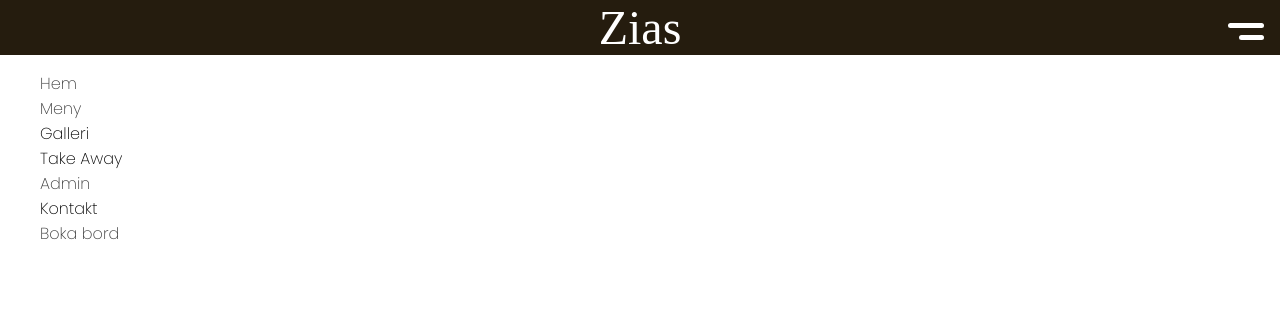
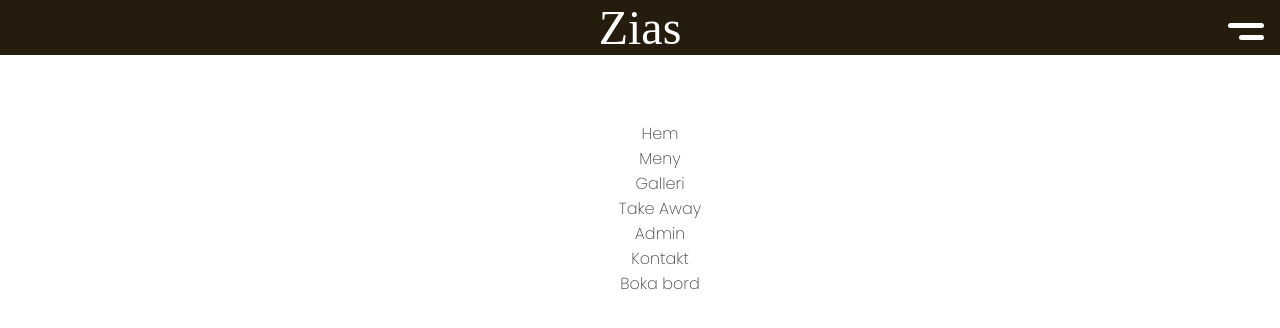
Before and after one commit to wahlstrommm/react-restaurant-app, a React (Create React App) app: page /navbar in a window 1280 px wide. Shown: the top 328 px of the page. Built offline with nearby package versions, Linux system fonts and the light colour scheme; a web font is replaced by a local one.

Commit message:
navbar styled and changed for better accessibility

```diff
--- a/src/components/navbar/navbar.css
+++ b/src/components/navbar/navbar.css
@@ -1,3 +1,12 @@
+.navbar {
+    position: relative;
+    width: 20%;
+    top: 50px;
+    left: 40%;
+    text-align: center;
+
+}
+
 a {
     text-decoration: none;
     color: #3C3C3C;
--- a/src/components/navbar/navbar.tsx
+++ b/src/components/navbar/navbar.tsx
@@ -1,26 +1,39 @@
 import React from "react";
 import "./navbar.css";
-import { Link } from "react-router-dom";
+import { Link, useNavigate } from "react-router-dom";
 import { Li } from "../../styled components/Li";
 
 export default function Navbar() {
+  const navigate = useNavigate();
   return (
     <nav className="navbar">
       <ul>
-        <Li>
-          <Link to="/">Hem</Link>
+        <Li
+          onClick={() => {
+            navigate("/");
+          }}>
+          Hem
         </Li>
-        <Li>
-          <Link to="/menu">Meny</Link>
+        <Li
+          onClick={() => {
+            navigate("/menu");
+          }}>
+          Meny
         </Li>
         <Li>Galleri</Li>
         <Li>Take Away</Li>
-        <Li>
-          <Link to="/admin">Admin</Link>
+        <Li
+          onClick={() => {
+            navigate("/admin");
+          }}>
+          Admin
         </Li>
         <Li>Kontakt</Li>
-        <Li>
-          <Link to="/bookning">Boka bord</Link>
+        <Li
+          onClick={() => {
+            navigate("/bookning");
+          }}>
+          Boka bord
         </Li>
       </ul>
     </nav>
--- a/src/styled components/Li.tsx
+++ b/src/styled components/Li.tsx
@@ -3,5 +3,6 @@ import styled from "styled-components";
 export const Li = styled.li`
   font-family: "Poppins", sans-serif;
   font-weight: 200;
+  color: #3c3c3c;
   list-style: none;
 `;
```
